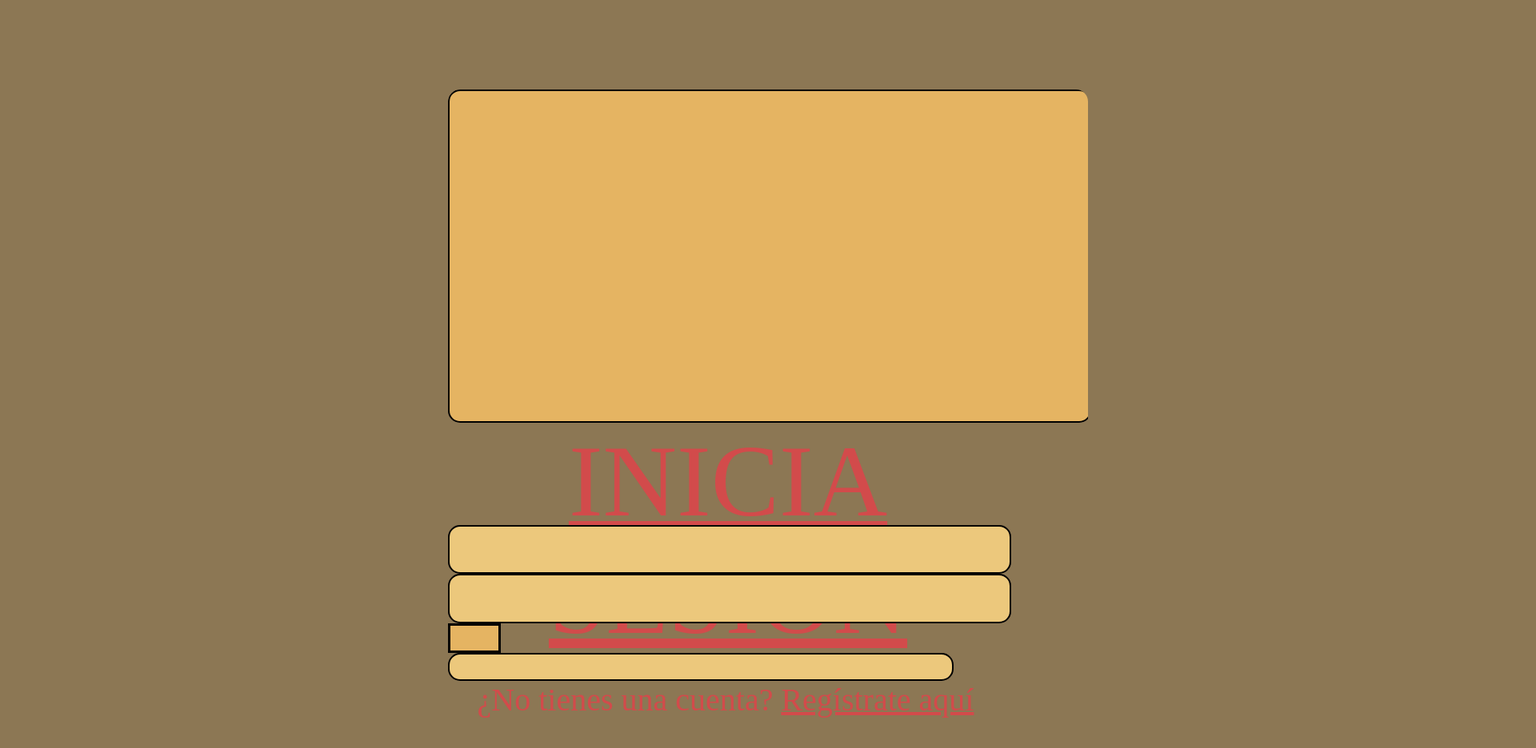
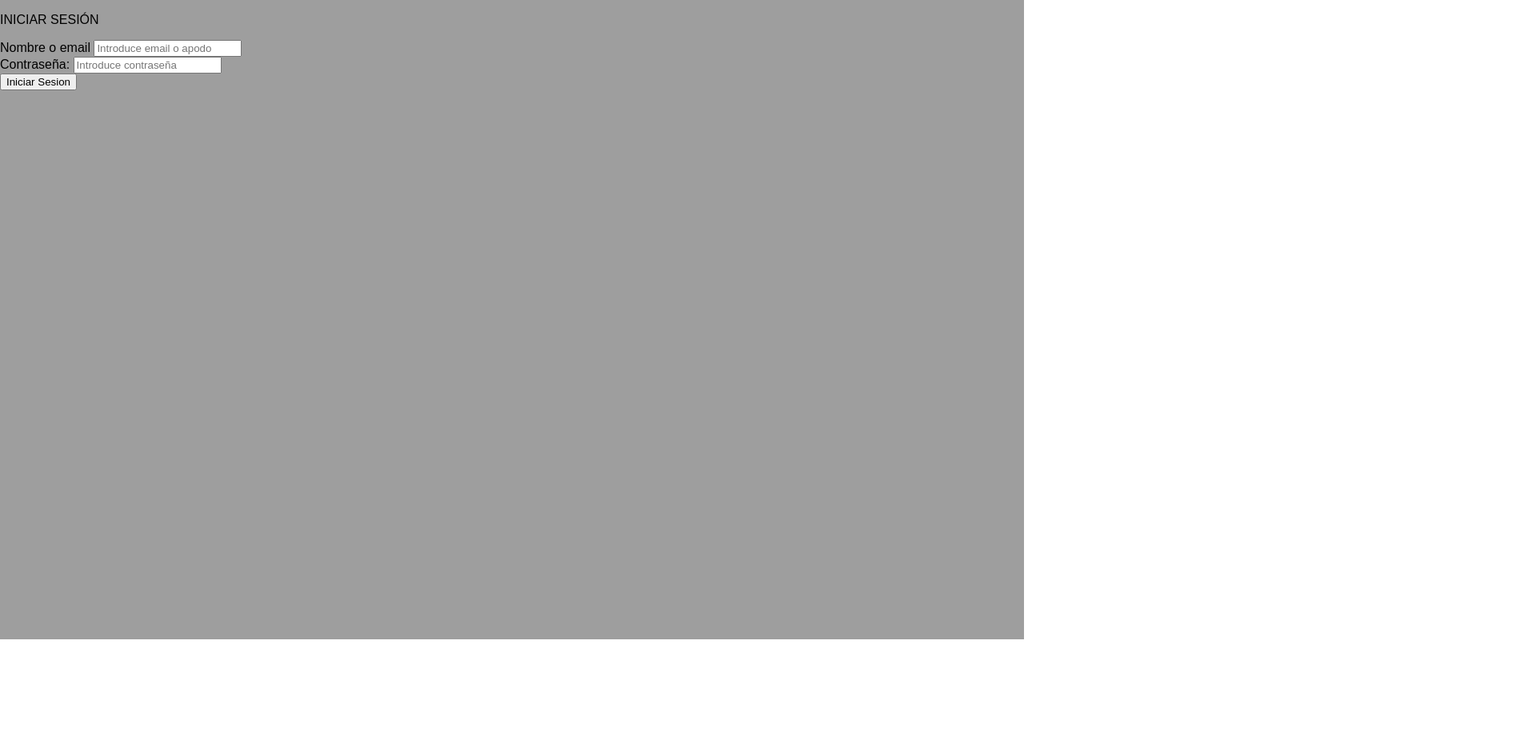
Before and after one commit to pacobarrionuevo/ProyectoJuegoOca_2Trim, an Angular app in the folder JuegoOcaFront/: page /login in a window 1280 px wide. Shown: the top 936 px of the page at 80% size, 1920 px wide, since content can reach past the window. After the commit the page ends 800 px from the top, so only its background shows below. Built offline with nearby package versions, Linux system fonts and the light colour scheme.

Commit message:
comienzo css login

```diff
--- a/JuegoOcaFront/src/app/pages/login/login.component.html
+++ b/JuegoOcaFront/src/app/pages/login/login.component.html
@@ -1,11 +1,17 @@
-<div style="width: 100%; height: 100%; padding-left: 320px; padding-right: 320px; padding-top: 112px; padding-bottom: 112px; background: #8C7754; justify-content: center; align-items: center; display: inline-flex">
-    <div style="width: 800px; height: 800px; position: relative; border-radius: 15px; overflow: hidden; flex-direction: column; justify-content: flex-start; align-items: flex-start; display: flex">
-        <div style="width: 800px; height: 800px; background: #E5B462; border-radius: 15px; border: 2px black solid"></div>
-        <div style="width: 700px; height: 128px; text-align: center; color: #D24B4B; font-size: 128px; font-family: Jaro; font-weight: 400; text-decoration: underline; word-wrap: break-word">INICIA SESIÓN</div>
-        <div style="width: 700px; height: 112px; background: #ECC87C; border-radius: 15px; border: 2px black solid"></div>
-        <div style="width: 700px; height: 112px; background: #ECC87C; border-radius: 15px; border: 2px black solid"></div>
-        <div style="width: 60px; height: 60px; background: #E5B462; border: 3px black solid"></div>
-        <div style="width: 628px; height: 60px; background: #ECC87C; border-radius: 15px; border: 2px black solid"></div>
-        <div style="width: 694px; height: 116px; text-align: center"><span style="color: #D24B4B; font-size: 40px; font-family: Jaro; font-weight: 400; word-wrap: break-word">¿No tienes una cuenta? </span><span style="color: #D24B4B; font-size: 40px; font-family: Jaro; font-weight: 400; text-decoration: underline; word-wrap: break-word">Regístrate aquí</span></div>
+<div class="cuadradoFuera">
+    <p id="iniciarSesion">
+        INICIAR SESIÓN
+    </p>
+
+    <div class="inputTexto">
+        <label for="password">Nombre o email </label>
+        <input type="nombre" placeholder="Introduce email o apodo">
     </div>
+
+    <div class="inputTexto">
+        <label for="password">Contraseña: </label>
+        <input type="password" placeholder="Introduce contraseña">
+    </div>
+
+    <button type="submit" class="button">Iniciar Sesion</button>
 </div>
--- a/JuegoOcaFront/src/app/pages/main/main.component.css
+++ b/JuegoOcaFront/src/app/pages/main/main.component.css
@@ -1,9 +1,6 @@
 .container {
     margin: 0;
     padding: 20px;
-    background-size: cover;
-    background-repeat: no-repeat;
-    background-attachment: fixed;
     color: #000;
 }
 
--- a/JuegoOcaFront/src/styles.css
+++ b/JuegoOcaFront/src/styles.css
@@ -2,4 +2,7 @@ body {
     margin: 0px;
     font-family: "Jaro", sans-serif;
     background-image: url(https://localhost:7077/images/FondoPagina.jpg);
+    background-size: cover;
+    background-repeat: no-repeat;
+    background-attachment: fixed;
 }
```
